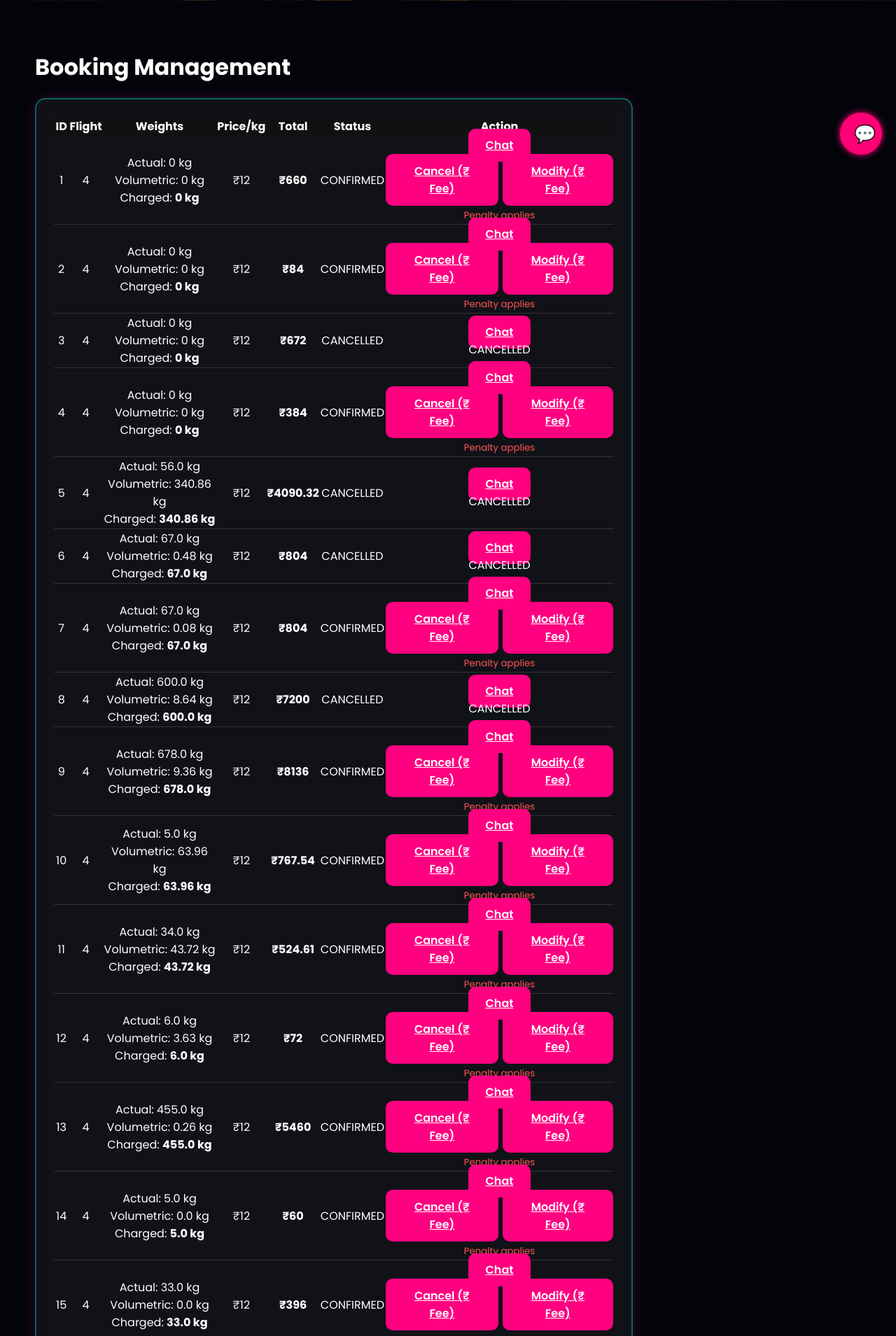
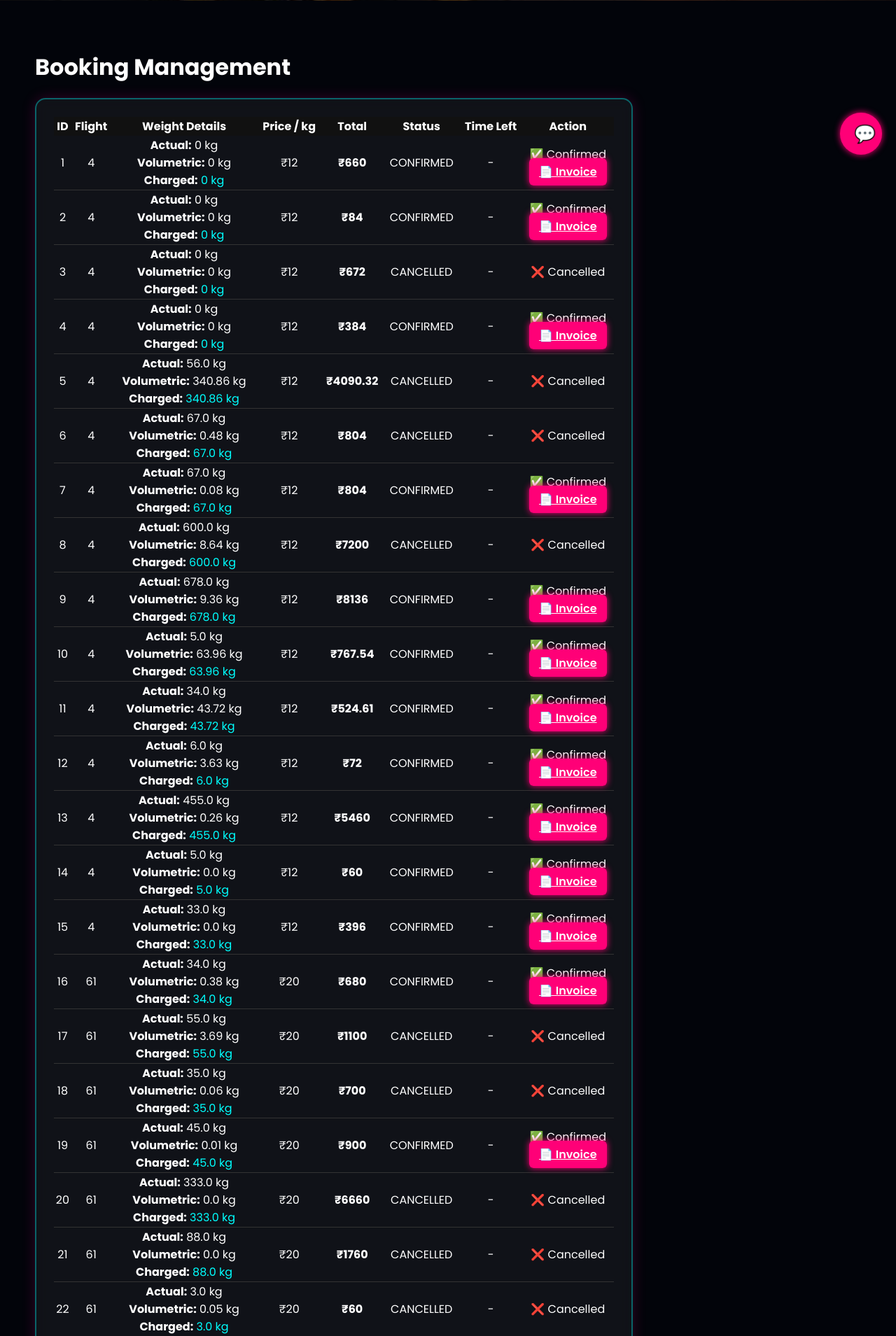
Before and after one commit to TharungowdaMY/forcargo, a Flask app: page /bookings in a window 1280 px wide. Shown: the part 559-2468 px from the top of the page at 70% size. Run offline with Flask 3, Linux system fonts and the light colour scheme; a user stored in the database is signed in; data comes from the database, SQL or seed files in the repository; both versions use the stored data as it was after the commit.

Commit message:
altering comfirming features

```diff
--- a/templates/booking_management.html
+++ b/templates/booking_management.html
@@ -5,141 +5,151 @@
 
 <div class="neon-box">
 
-<table style="width:100%; color:white; border-collapse: collapse;">
+<table id="bookingTable" style="width:100%; color:white; border-collapse: collapse;">
     <tr style="background:#111;">
         <th>ID</th>
         <th>Flight</th>
-        <th>Weights</th>
-        <th>Price/kg</th>
+        <th>Weight Details</th>
+        <th>Price / kg</th>
         <th>Total</th>
         <th>Status</th>
+        <th>Time Left</th>
         <th>Action</th>
     </tr>
 
 {% for b in bookings %}
-<tr style="text-align:center; border-bottom:1px solid #333;">
+<tr data-id="{{ b['id'] }}"
+    data-status="{{ b['status'] }}"
+    data-expires="{{ b['expires_at'] or 0 }}"
+    style="border-bottom:1px solid #333; text-align:center;">
+
     <td>{{ b['id'] }}</td>
+
     <td>{{ b['flight_id'] }}</td>
 
     <td>
-        Actual: {{ b['actual_weight'] or 0 }} kg<br>
-        Volumetric: {{ (b['volumetric_weight'] or 0)|round(2) }} kg<br>
-        Charged: <b>{{ (b['chargeable_weight'] or 0)|round(2) }} kg</b>
+        <b>Actual:</b> {{ b['actual_weight'] or 0 }} kg<br>
+        <b>Volumetric:</b> {{ (b['volumetric_weight'] or 0)|round(2) }} kg<br>
+        <b>Charged:</b>
+        <span style="color:#0ff;">
+            {{ (b['chargeable_weight'] or 0)|round(2) }} kg
+        </span>
     </td>
 
     <td>₹{{ b['price'] }}</td>
-    <td><b>₹{{ (b['total'] or 0)|round(2) }}</b></td>
-
-    <td>{{ b['status'] }}</td>
 
     <td>
+        <b>₹{{ (b['total'] or 0)|round(2) }}</b>
+    </td>
 
-        <!-- ⭐ CHAT BUTTON ADDED HERE -->
-        <a href="/chat/{{ b['id'] }}" class="neon-btn" style="margin-bottom:5px;">Chat</a>
-        <br>
+    <td class="statusCell">
+        {{ b['status'] }}
+    </td>
 
-       {% if b['status'] == "CONFIRMED" %}
+    <td class="timerCell">
+        {% if b['status'] == 'HOLD' %}
+            <span class="timer">--</span>
+        {% else %}
+            -
+        {% endif %}
+    </td>
 
-    {% set now = (namespace().t | default(0)) %}
-    {% set elapsed = (now - b['confirmed_at']) if b['confirmed_at'] else 9999 %}
+    <td class="actionCell">
+        {% if b['status'] == 'HOLD' %}
+            <form method="POST" action="/confirm_booking">
+                <input type="hidden" name="id" value="{{ b['id'] }}">
+                <button class="neon-btn">✅ Confirm</button>
+            </form>
 
-    {% if elapsed <= 300 %}
+        {% elif b['status'] == 'CONFIRMED' %}
+            ✅ Confirmed <br>
+            <a href="/download_invoice/{{ b['id'] }}" class="neon-btn">
+                📄 Invoice
+            </a>
 
-        <!-- 🟢 FREE WINDOW -->
-        <div style="display:flex; gap:6px; justify-content:center;">
-            <a href="/cancel_booking/{{ b['id'] }}" class="neon-btn">Cancel (Free)</a>
-            <a href="/modify_booking/{{ b['id'] }}" class="neon-btn">Modify (Free)</a>
-        </div>
-        <small style="color:#00ffcc;">⏱ Free window</small>
+        {% else %}
+            ❌ Cancelled
+        {% endif %}
+    </td>
 
-    {% else %}
-
-        <!-- 🔴 PAID WINDOW -->
-        <div style="display:flex; gap:6px; justify-content:center;">
-            <a href="/cancel_booking/{{ b['id'] }}?paid=1" class="neon-btn">Cancel (₹ Fee)</a>
-            <a href="/modify_booking/{{ b['id'] }}?paid=1" class="neon-btn">Modify (₹ Fee)</a>
-        </div>
-        <small style="color:#ff5555;">Penalty applies</small>
-
-    {% endif %}
-
-{% else %}
-    {{ b['status'] }}
-{% endif %}
-
-    </td>
 </tr>
 {% endfor %}
 </table>
-<!-- AUDIO ALERT FOR FINAL 10 SECONDS -->
-<audio id="warningSound">
+
+</div>
+
+<!-- 🔊 BEEP SOUND -->
+<audio id="beepSound">
     <source src="https://www.soundjay.com/buttons/sounds/beep-05.mp3">
 </audio>
 
+<style>
+.neon-btn{
+    background:#ff0077;
+    color:white;
+    padding:8px 14px;
+    border:none;
+    border-radius:6px;
+    cursor:pointer;
+    box-shadow:0 0 10px #ff0077;
+}
+
+.blink{
+    animation: blink 1s infinite;
+}
+
+@keyframes blink{
+    0%{opacity:1}
+    50%{opacity:0.3}
+    100%{opacity:1}
+}
+</style>
+
 <script>
-function updateTimers() {
-    const rows = document.querySelectorAll("tr[data-id]");
-    const now = Math.floor(Date.now() / 1000);
-    let shouldRefresh = false;
+function updateTimers(){
+    const rows = document.querySelectorAll("#bookingTable tr[data-id]");
+    const now = Math.floor(Date.now()/1000);
+    const beep = document.getElementById("beepSound");
 
-    rows.forEach(row => {
+    rows.forEach(row=>{
+        const status = row.dataset.status;
+        if(status !== "HOLD") return;
+
         const expiry = parseInt(row.dataset.expires);
-        const status = row.dataset.status;
-
-        if (status !== "HOLD") return;
+        const timerCell = row.querySelector(".timerCell");
+        const statusCell = row.querySelector(".statusCell");
 
         let remaining = expiry - now;
-        const timerCell = row.querySelector(".timerCell");
-        const statusCell = row.querySelector(".statusCell");
-        const audio = document.getElementById("warningSound");
 
-        // If already expired
-        if (remaining <= 0) {
-            timerCell.innerHTML = "<span style='color:red'>Expired</span>";
-            statusCell.textContent = "CANCELLED";
+        if(remaining <= 0){
+            timerCell.innerHTML = "<span style='color:red;'>Expired</span>";
+            statusCell.innerText = "CANCELLED";
             row.dataset.status = "CANCELLED";
-            shouldRefresh = true;
+            setTimeout(()=>location.reload(), 1500);
             return;
         }
 
-        // Convert time
         let min = Math.floor(remaining / 60);
         let sec = remaining % 60;
-        let text = `${min}:${sec.toString().padStart(2, '0')} sec`;
+        let text = `${min}:${sec.toString().padStart(2,'0')}`;
 
-        // Buzzer + blink under 10 sec
-        if (remaining <= 10) {
-            timerCell.innerHTML = `<span style='color:red; font-weight:bold;' class='blink'>${text}</span>`;
-            audio.play();
+        if(remaining <= 10){
+            timerCell.innerHTML =
+              `<span class="blink" style="color:red;">${text}</span>`;
+            beep.play();
         }
-        else if (remaining <= 30) {
-            timerCell.innerHTML = `<span style='color:orange'>${text}</span>`;
+        else if(remaining <= 30){
+            timerCell.innerHTML =
+              `<span style="color:orange;">${text}</span>`;
         }
-        else {
+        else{
             timerCell.innerHTML = text;
         }
     });
-
-    if (shouldRefresh) {
-        setTimeout(() => {
-            window.location.reload();
-        }, 1500);
-    }
 }
 
-setInterval(updateTimers, 1000);
+setInterval(updateTimers,1000);
 updateTimers();
 </script>
 
-<style>
-.blink {
-    animation: blinker 1s infinite;
-}
-@keyframes blinker {
-    50% { opacity: 0.2; }
-}
-</style>
-
-</div>
-
 {% endblock %}
```
Also changed, not shown: cargo.db.
